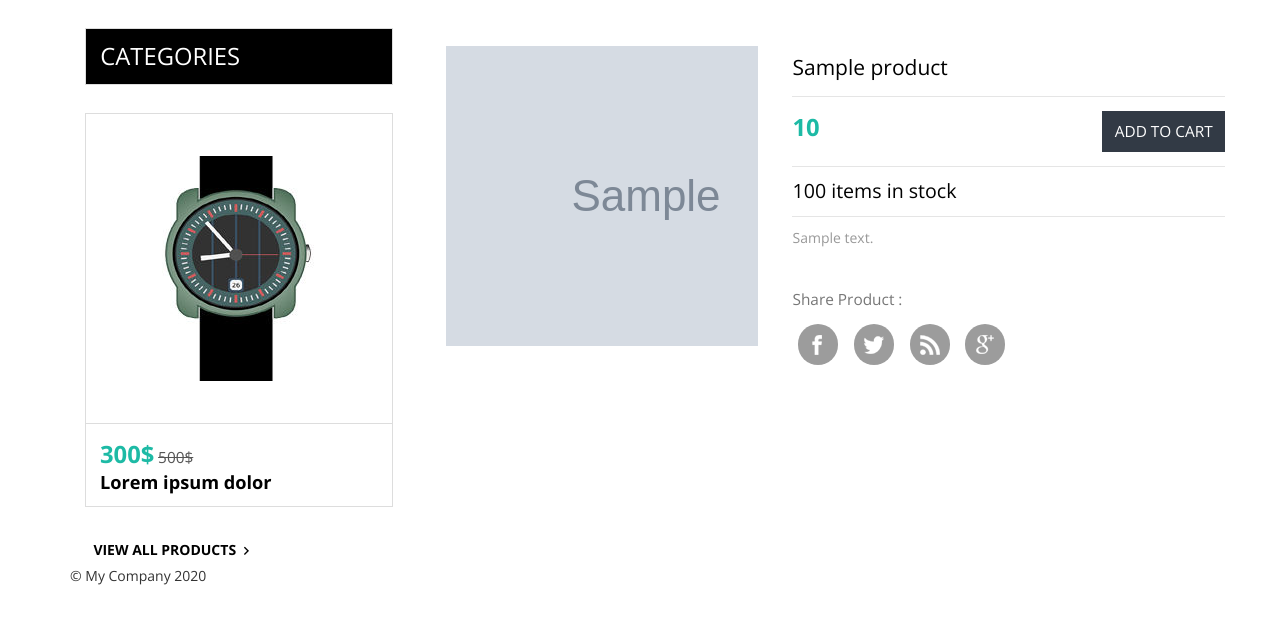
After one commit to dimasoja/yii2_shop, a Yii app: template www/views/product/view.php in a window 1280 px wide. The commit adds this page. Shown: the top 624 px of the page. Run offline with PHP 8.4 and a stand-in for Yii, Linux system fonts and the light colour scheme; the template is opened without the code that fills it: most values are stand-ins (such as "Sample title", 1, 10 or a date in 2020); grey boxes marked "Sample" are stand-in pictures; data that the repository does not hold is empty; some libraries are stand-ins or nearby versions.

Commit message:
card product

```diff
--- a/www/assets/AppAsset.php
+++ b/www/assets/AppAsset.php
@@ -23,6 +23,7 @@ class AppAsset extends AssetBundle
         'css/bootstrap.css',
         'css/style.css',
         'css/flexslider.css',
+        'css/flexslider.css',
         '//fonts.googleapis.com/css?family=Open+Sans:400,300,600,700,800',
 
     ];
@@ -31,6 +32,9 @@ class AppAsset extends AssetBundle
 
         'js/responsiveslides.min.js',
         'js/jquery.flexslider.js',
+        'js/imagezoom.js',
+        'js/jquery.flexslider.js',
+
         'js/main.js',
     ];
     public $depends = [
--- a/www/models/Product.php
+++ b/www/models/Product.php
@@ -10,4 +10,8 @@ class Product extends ActiveRecord {
         return 'product';
 
     }
+
+    public function getCategory(){
+        return  $this->hasOne(Category::class, ['id'=>'category_id']);
+    }
 }
--- /dev/null
+++ b/www/views/product/view.php
@@ -0,0 +1,67 @@
+<div class="container">
+
+    <div class=" single_top">
+        <div class="single_grid">
+            <div class="grid images_3_of_2">
+                <div class="flexslider">
+                    <!-- FlexSlider -->
+
+
+                    <div class="clearfix"></div>
+                    <div class="flex-viewport" style="overflow: hidden; position: relative;">
+                    <div class="col-md-4 agileinfo_single_left">
+                <?= \yii\helpers\Html::img("@web/products/{$product->img}", ['alt' => $product->title, 'id' => 'example']) ?>
+            </div>
+                    </div></div>
+            </div>
+            <div class="desc1 span_3_of_2">
+
+
+                <h4><?=$product->title?></h4>
+                <div class="cart-b">
+                   <span class="actual dolor-left-grid"><?=$product->price?></span>
+                     <?php if((float)$product->old_price): ?>
+                                <span class="reducedfrom">$<?= $product->old_price ?></span>
+                            <?php endif; ?>
+
+                    <a class="now-get get-cart-in" href="#">ADD TO CART</a>
+                    <div class="clearfix"></div>
+                </div>
+                <h6>100 items in stock</h6>
+                <p><?=$product->content?></p>
+                <div class="share">
+                    <h5>Share Product :</h5>
+                    <ul class="share_nav">
+                        <li><a href="#"><img src="images/facebook.png" title="facebook"></a></li>
+                        <li><a href="#"><img src="images/twitter.png" title="Twitter"></a></li>
+                        <li><a href="#"><img src="images/rss.png" title="Rss"></a></li>
+                        <li><a href="#"><img src="images/gpluse.png" title="Google+"></a></li>
+                    </ul>
+                </div>
+
+
+            </div>
+            <div class="clearfix"> </div>
+        </div>
+
+
+
+    </div>
+
+    <!---->
+    <div class="sub-cate">
+
+        <?= $this->render('//layouts/inc/sidebar'); ?>
+
+        <div class=" chain-grid menu-chain">
+            <a href="single.html"><img class="img-responsive chain" src="images/wat.jpg" alt=" "></a>
+            <div class="grid-chain-bottom chain-watch">
+                <span class="actual dolor-left-grid">300$</span>
+                <span class="reducedfrom">500$</span>
+                <h6>Lorem ipsum dolor</h6>
+            </div>
+        </div>
+        <a class="view-all all-product" href="product.html">VIEW ALL PRODUCTS<span> </span></a>
+    </div>
+    <div class="clearfix"> </div>
+</div>
--- a/www/web/css/flexslider.css
+++ b/www/web/css/flexslider.css
@@ -101,7 +101,7 @@ html[xmlns] .flexslider .slides {
   -ms-transition: all 1s ease;
   -o-transition: all 1s ease;
   transition: all 1s ease;
-  border: 1px solid #D1CFCF;
+
 
 }
 
--- a/www/web/js/main.js
+++ b/www/web/js/main.js
@@ -1,33 +1,43 @@
-addEventListener("load", function() { setTimeout(hideURLbar, 0); }, false); function hideURLbar(){ window.scrollTo(0,1); }
+addEventListener("load", function () {
+    setTimeout(hideURLbar, 0);
+}, false);
+function hideURLbar() {
+    window.scrollTo(0, 1);
+}
 
-(function(){
-	if(typeof _bsa !== 'undefined' && _bsa) {
+(function () {
+    if (typeof _bsa !== 'undefined' && _bsa) {
         // format, zoneKey, segment:value, options
         _bsa.init('flexbar', 'CKYI627U', 'placement:w3layoutscom');
     }
 })();
 
-(function(){
-if(typeof _bsa !== 'undefined' && _bsa) {
+(function () {
+    if (typeof _bsa !== 'undefined' && _bsa) {
         // format, zoneKey, segment:value, options
         _bsa.init('fancybar', 'CKYDL2JN', 'placement:demo');
     }
 })();
 
-(function(){
-	if(typeof _bsa !== 'undefined' && _bsa) {
+(function () {
+    if (typeof _bsa !== 'undefined' && _bsa) {
         // format, zoneKey, segment:value, options
         _bsa.init('stickybox', 'CKYI653J', 'placement:w3layoutscom');
     }
 })();
 
 window.dataLayer = window.dataLayer || [];
-  function gtag(){dataLayer.push(arguments);}
+function gtag() {
+    dataLayer.push(arguments);
+}
 gtag('js', new Date());
 
 gtag('config', 'UA-149859901-1');
 
-     window.ga=window.ga||function(){(ga.q=ga.q||[]).push(arguments)};ga.l=+new Date;
+window.ga = window.ga || function () {
+    (ga.q = ga.q || []).push(arguments)
+};
+ga.l = +new Date;
 ga('create', 'UA-149859901-1', 'demo.w3layouts.com');
 ga('require', 'eventTracker');
 ga('require', 'outboundLinkTracker');
@@ -44,20 +54,27 @@ $(function () {
 });
 
 
-$(function() {
+$(function () {
     var menu_ul = $('.menu > li > ul'),
-			           menu_a  = $('.menu > li > a');
+            menu_a = $('.menu > li > a');
     menu_ul.hide();
-			    menu_a.click(function(e) {
+    menu_a.click(function (e) {
         e.preventDefault();
-			        if(!$(this).hasClass('active')) {
+        if (!$(this).hasClass('active')) {
             menu_a.removeClass('active');
             menu_ul.filter(':visible').slideUp('normal');
-			            $(this).addClass('active').next().stop(true,true).slideDown('normal');
+            $(this).addClass('active').next().stop(true, true).slideDown('normal');
         } else {
             $(this).removeClass('active');
-			            $(this).next().stop(true,true).slideUp('normal');
+            $(this).next().stop(true, true).slideUp('normal');
         }
     });
 
 });
+
+$(window).load(function () {
+    $('.flexslider').flexslider({
+        animation: "slide",
+        controlNav: "thumbnails"
+    });
+});
```
Also changed, not shown: www/controllers/ProductController.php (added, +25 -0 lines), www/views/category/search.php (+5 -2 lines). Lines whose indentation alone changed are shown as unchanged.
